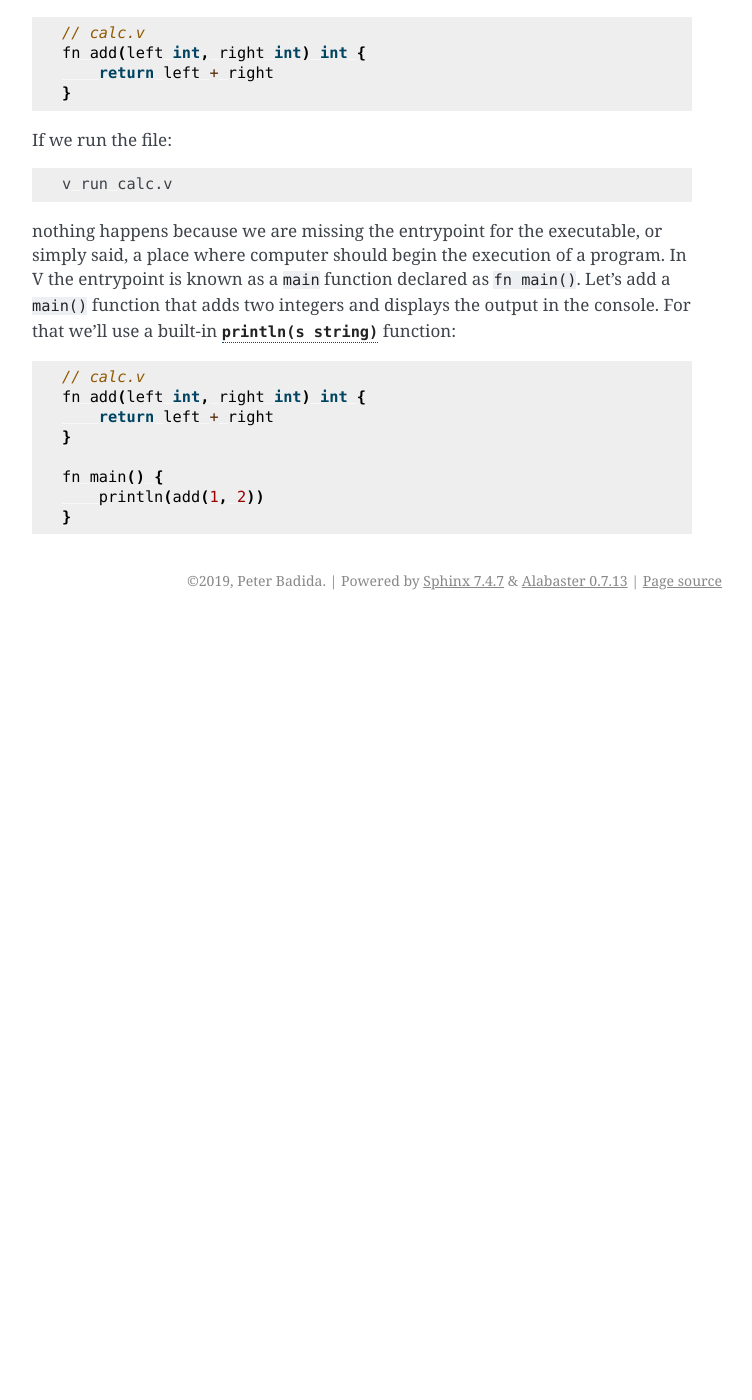
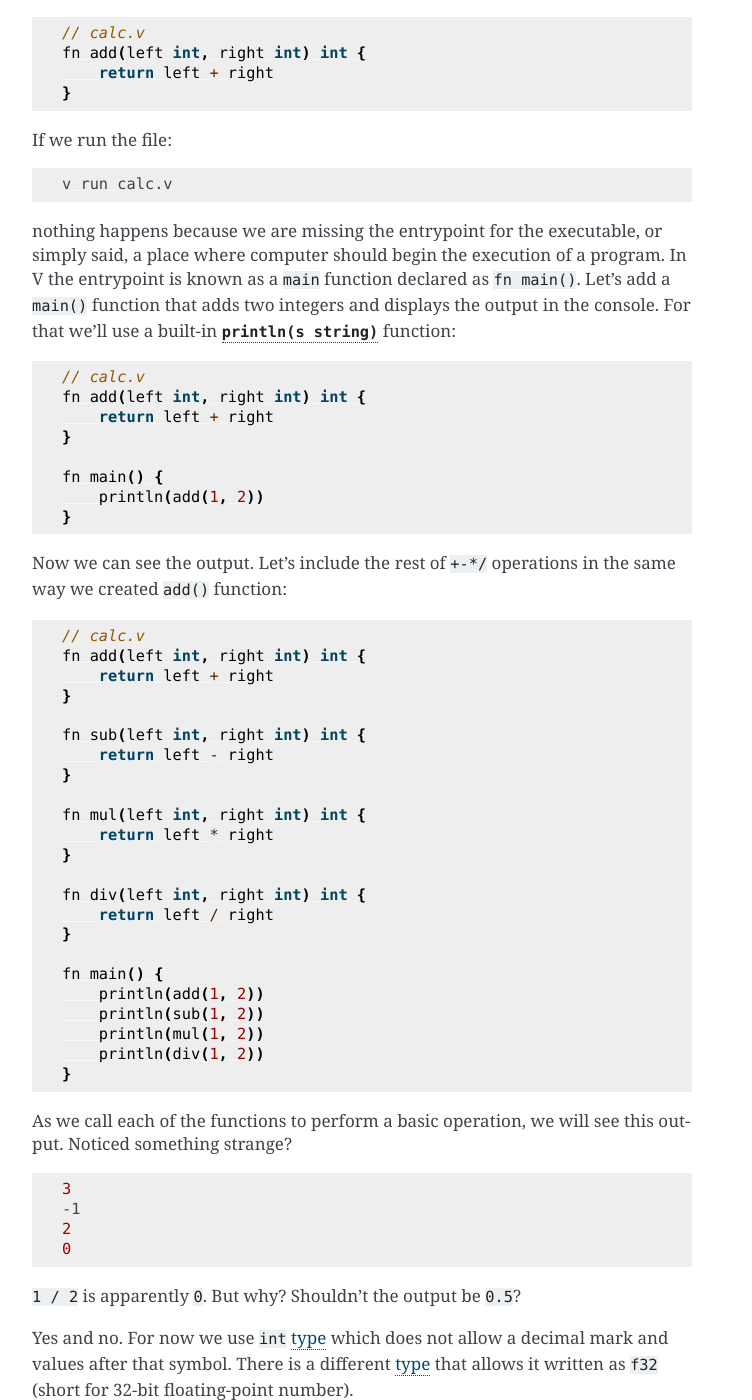
Before and after one commit to KeyWeeUsr/the-book-of-v, a Sphinx documentation site: the page built from source/chapter-1-calculator.rst, in a window 1280 px wide and 1400 px high, scrolled down 270 px. Shown: the whole window, without its empty margins (388-1140 px from the left). Built offline with Sphinx 7.4.7, drawn with Linux system fonts in a browser that asks for light colours; before the commit the page ends 900 px from its top, so only the background shows below that; some of the changed text lies outside the part shown.

Commit message:
[ADD] Add int-only and f32-only calculator code

```diff
--- /dev/null
+++ b/source/calculator-basic-ops-float-output.rst
@@ -0,0 +1,6 @@
+.. code:: shell
+
+    3.000000
+    -1.000000
+    2.000000
+    0.500000
--- /dev/null
+++ b/source/calculator-basic-ops-float.rst
@@ -0,0 +1,25 @@
+.. code:: v
+
+    // calc.v
+    fn add(left f32, right f32) f32 {
+        return left + right
+    }
+
+    fn sub(left f32, right f32) f32 {
+        return left - right
+    }
+
+    fn mul(left f32, right f32) f32 {
+        return left * right
+    }
+
+    fn div(left f32, right f32) f32 {
+        return left / right
+    }
+
+    fn main() {
+        println(add(1, 2))
+        println(sub(1, 2))
+        println(mul(1, 2))
+        println(div(1, 2))
+    }
--- /dev/null
+++ b/source/calculator-basic-ops-output.rst
@@ -0,0 +1,6 @@
+.. code:: shell
+
+    3
+    -1
+    2
+    0
--- /dev/null
+++ b/source/calculator-basic-ops.rst
@@ -0,0 +1,25 @@
+.. code:: v
+
+    // calc.v
+    fn add(left int, right int) int {
+        return left + right
+    }
+
+    fn sub(left int, right int) int {
+        return left - right
+    }
+
+    fn mul(left int, right int) int {
+        return left * right
+    }
+
+    fn div(left int, right int) int {
+        return left / right
+    }
+
+    fn main() {
+        println(add(1, 2))
+        println(sub(1, 2))
+        println(mul(1, 2))
+        println(div(1, 2))
+    }
--- a/source/chapter-1-calculator.rst
+++ b/source/chapter-1-calculator.rst
@@ -28,3 +28,25 @@
 in the console. For that we'll use a built-in |println|_ function:
 
 .. include:: calculator-add-int.rst
+
+Now we can see the output. Let's include the rest of ``+-*/`` operations
+in the same way we created ``add()`` function:
+
+.. include:: calculator-basic-ops.rst
+
+As we call each of the functions to perform a basic operation, we will see
+this output. Noticed something strange?
+
+.. include:: calculator-basic-ops-output.rst
+
+``1 / 2`` is apparently ``0``. But why? Shouldn't the output be ``0.5``?
+
+Yes and no. For now we use ``int`` :doc:`type <types>` which does not allow
+a decimal mark and values after that symbol. There is a different
+:doc:`type <types>` that allows it written as ``f32`` (short for 32-bit
+floating-point number).
+
+Switch all types from ``int`` to ``f32`` and run the program again.
+
+.. include:: calculator-basic-ops-float.rst
+.. include:: calculator-basic-ops-float-output.rst
--- a/source/types.rst
+++ b/source/types.rst
@@ -3,7 +3,10 @@
 Types
 =====
 
+As per the `official V documentation <https://vlang.io/docs#btypes>`.
+
 Numeric
 -------
 
-* ``int`` - 32bit integer
+* ``int`` - 32-bit integer
+* ``f32`` - 32-bit floating-point number
```
